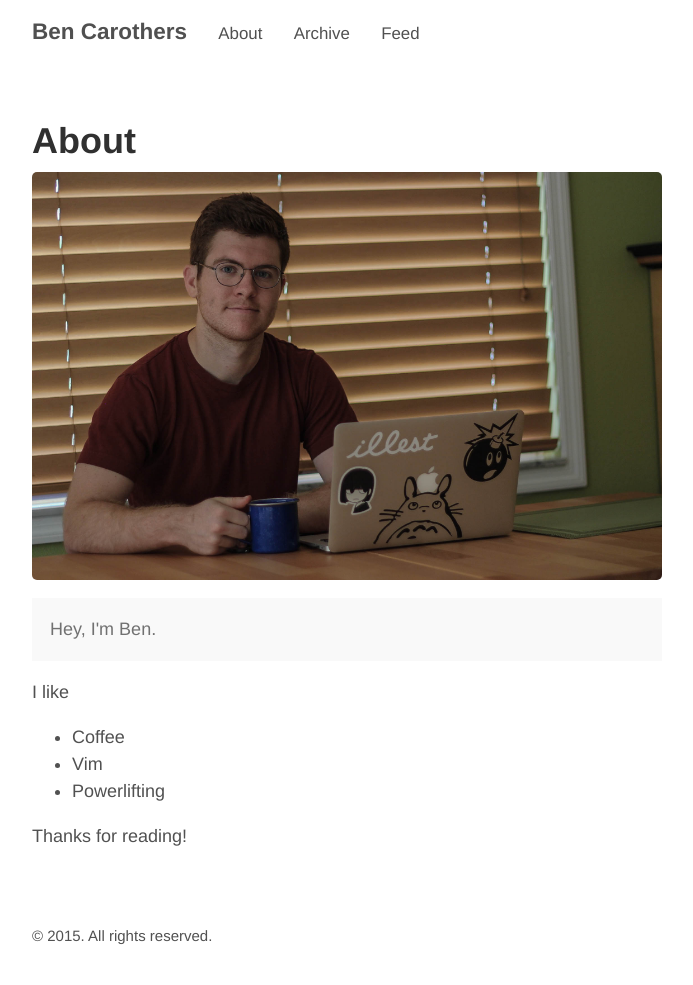
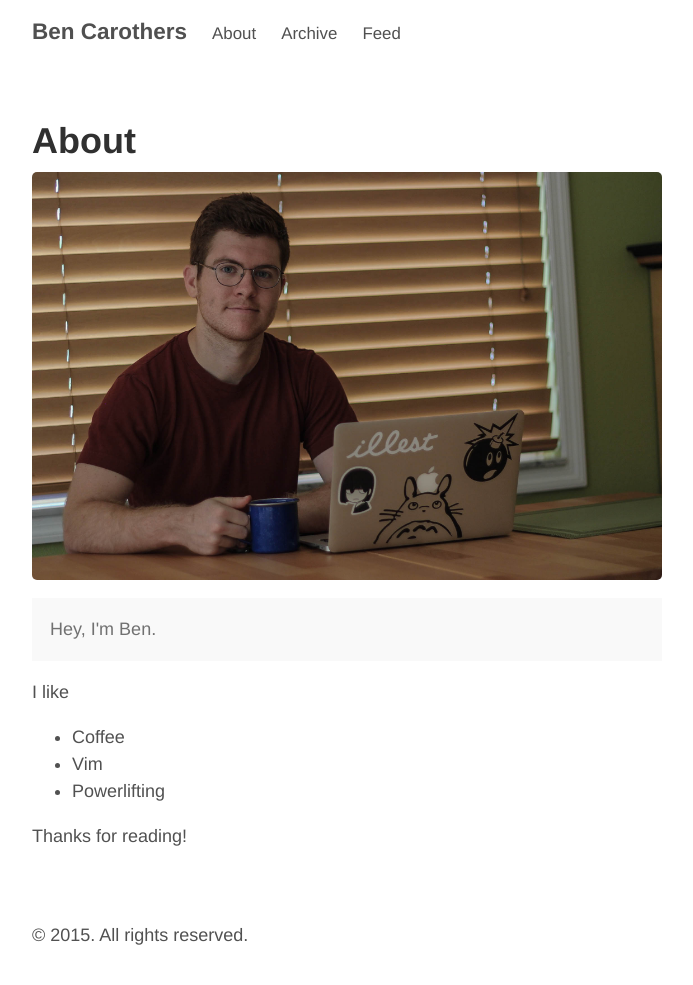
Before and after one commit to bencarothers/bencarothers.github.io, a Jekyll site: the page built from about.md, in a window 1280 px wide. Shown: the whole page, without its empty margins (293-986 px from the left). Built offline with Jekyll 4.4.1, drawn with Linux system fonts in a browser that asks for light colours; Markdown is read by kramdown in place of the engine named in the settings.

```diff
--- a/_config.yml
+++ b/_config.yml
@@ -1,3 +1,6 @@
+markdown:         redcarpet
+pygments:         true
+
 # Permalinks
 #
 # Use of `relative_permalinks` ensures post links from the index work properly.
--- a/_layouts/default.html
+++ b/_layouts/default.html
@@ -1,31 +1,32 @@
 <!DOCTYPE html>
-<html lang="en">
+<html xmlns="http://www.w3.org/1999/xhtml" xml:lang="en" lang="en-us">
 
   {% include head.html %}
+  {% include google_analytics.html %}
 
   <body>
 
     <div class="container content">
-      <header class="masthead">
+      <div class="masthead">
         <h3 class="masthead-title">
-          <a href="{{ site.baseurl }}/" title="Home">{{ site.title }}</a>
+          <a href="/" title="Home">{{ site.title }}</a>
+
           {% for page in site.pages_list %}
-            &nbsp;&nbsp;&nbsp;
-            <small><a href="{{ page[1]  }}">{{ page[0] }}</a></small>
+              &nbsp;&nbsp;&nbsp;<small><a href="{{ page[1]  }}">{{ page[0] }}</a></small>
           {% endfor %}
-          <small>{{ site.tagline }}</small>
+
         </h3>
-      </header>
+      </div>
 
-      <main>
-        {{ content }}
-      </main>
+      {{ content }}
 
-      <footer class="footer">
-        <small>
-          &copy; <time datetime="{{ site.time | date_to_xmlschema }}">{{ site.time | date: '%Y' }}</time>. All rights reserved.
-        </small>
-      </footer>
+      {% include comments.html %}
+
+      <div class="footer">
+        <p>
+          &copy; {{ site.time | date: '%Y' }}. All rights reserved.
+        </p>
+      </div>
     </div>
 
   </body>
```
